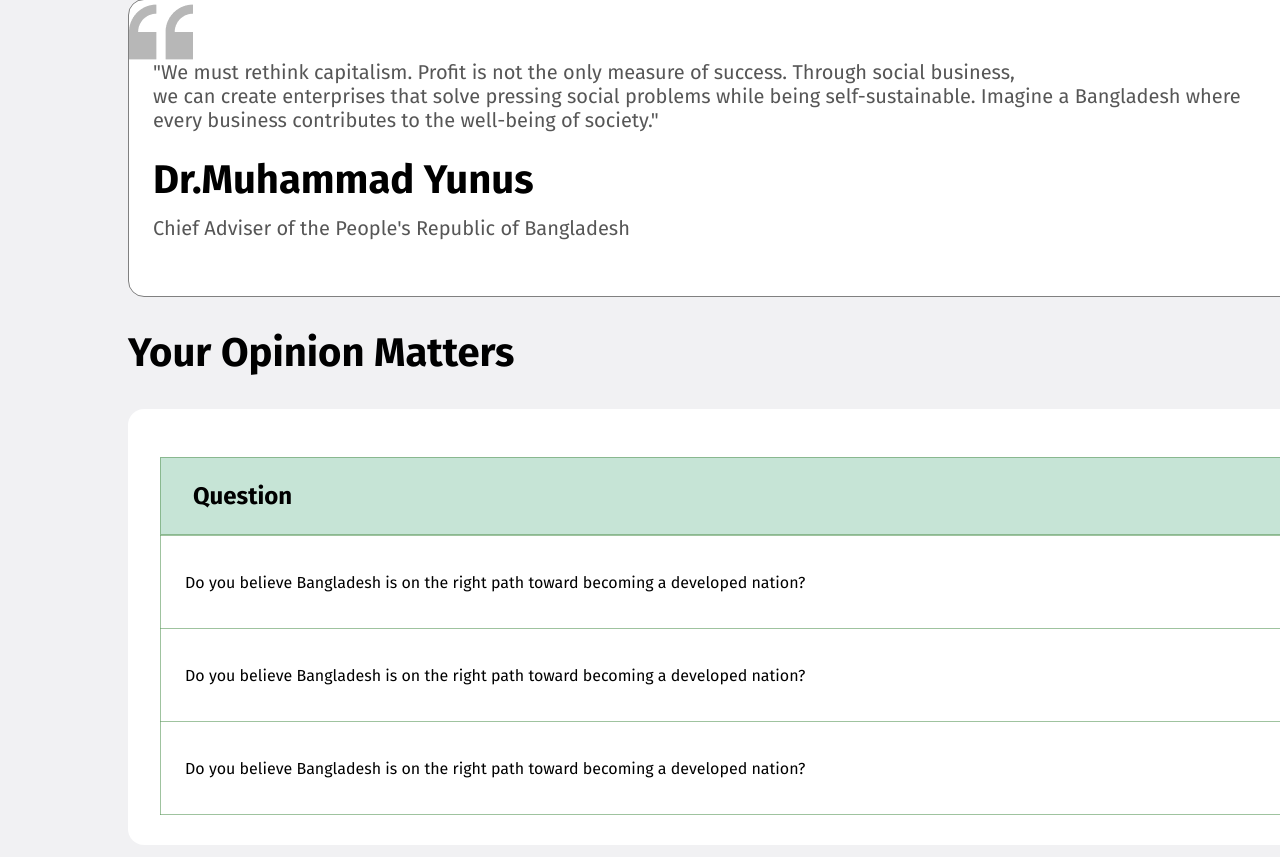
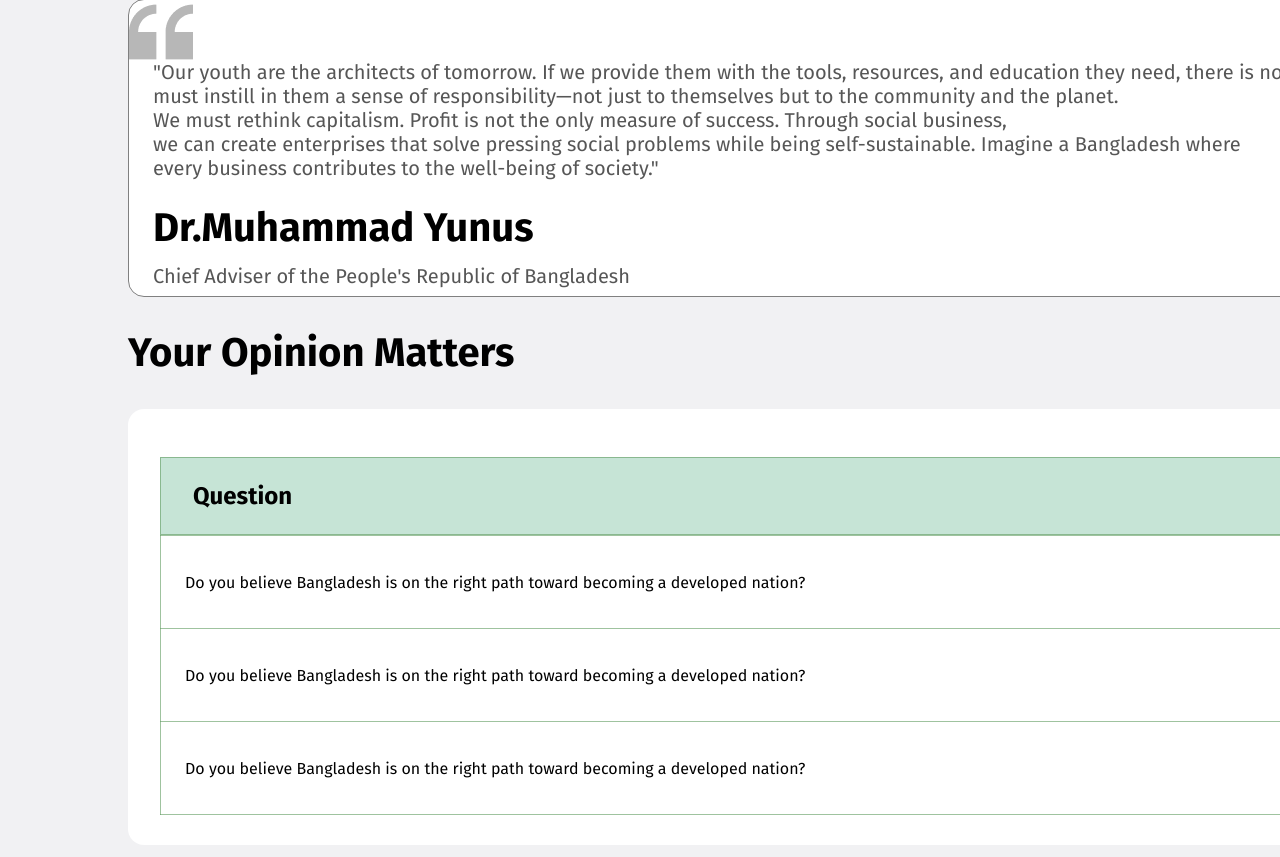
Before and after one commit to Marfi098776/b11-a1, a plain HTML site: page index.html in a window 1280 px wide. Shown: the part 1984-2841 px from the top of the page. Drawn offline with Linux system fonts and the light colour scheme.

Commit message:
added speech

```diff
--- a/index.html
+++ b/index.html
@@ -84,7 +84,7 @@
                 </div>
             </div>
             <div class="qoute">
-                <p class="b-description">"We must rethink capitalism. Profit is not the only measure of success. Through social business, <br>we can create enterprises that solve pressing social problems while being self-sustainable. Imagine a Bangladesh where <br> every business contributes to the well-being of society."</p>
+                <p class="b-description">"Our youth are the architects of tomorrow. If we provide them with the tools, resources, and education they need, there is no limit to what they can achieve. We must instill in them a sense of responsibility—not just to themselves but to the community and the planet. <br> We must rethink capitalism. Profit is not the only measure of success. Through social business, <br>we can create enterprises that solve pressing social problems while being self-sustainable. Imagine a Bangladesh where <br> every business contributes to the well-being of society."</p>
                 <div>
                     <h4 class="b-title">Dr.Muhammad Yunus</h4>
                     <p class="b-description">Chief Adviser of the People's Republic of Bangladesh</p>
```
